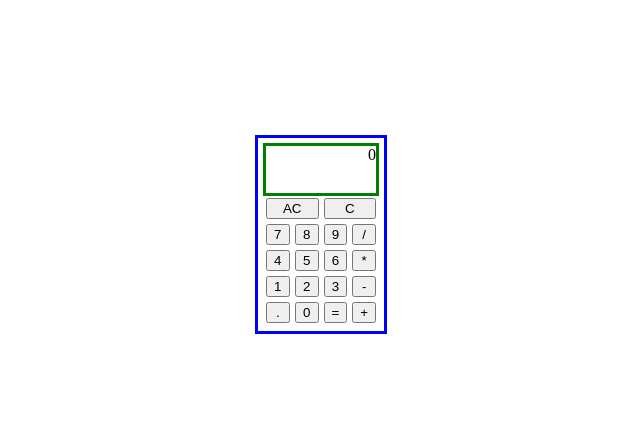
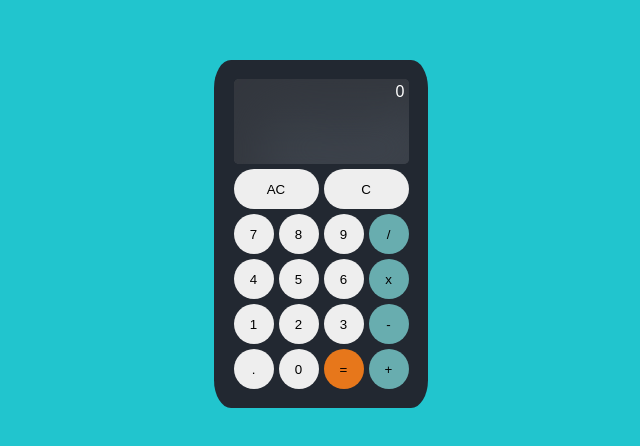
Before and after one commit to CookieJari/Calculator, a plain HTML site: page index.html in a window 1280 px wide. Shown: the part 166-612 px from the top of the page, without its empty margins (319-959 px from the left). Drawn offline with Linux system fonts and the light colour scheme.

Commit message:
Added css to the calculator

```diff
--- a/index.html
+++ b/index.html
@@ -18,19 +18,19 @@
             <button onclick="NumberPress('7')"class="grid-item grid-item-7" data-number>7</button>
             <button onclick="NumberPress('8')"class="grid-item grid-item-8">8</button>
             <button onclick="NumberPress('9')"class="grid-item grid-item-9">9</button>
-            <button class="grid-item grid-item-div">/</button>
+            <button class="grid-item grid-item-div grid-operator">/</button>
             <button onclick="NumberPress('4')"class="grid-item grid-item-4">4</button>
             <button onclick="NumberPress('5')"class="grid-item grid-item-5">5</button>
             <button onclick="NumberPress('6')"class="grid-item grid-item-6">6</button>
-            <button class="grid-item grid-item-mul">*</button>
+            <button class="grid-item grid-item-mul grid-operator">x </button>
             <button onclick="NumberPress('1')"class="grid-item grid-item-1">1</button>
             <button onclick="NumberPress('2')"class="grid-item grid-item-2">2</button>
             <button onclick="NumberPress('3')"class="grid-item grid-item-3">3</button>
-            <button class="grid-item grid-item-sub">-</button>
+            <button class="grid-item grid-item-sub grid-operator">-</button>
             <button class="grid-item grid-item-.">.</button>
             <button onclick="NumberPress('0')"class="grid-item grid-item-0">0</button>
-            <button class="grid-item grid-item-eq">=</button>
-            <button class="grid-item grid-item-add">+</button>
+            <button class="grid-item grid-item-eq grid-operator">=</button>
+            <button class="grid-item grid-item-add grid-operator">+</button>
         </div>
     </div>
 
--- a/script.js
+++ b/script.js
@@ -224,7 +224,7 @@ function Divide(a,b){
     }
     if (b===0) {
         AllClear();
-        textDiv.textContent="Bro u cannot divide by zero.";
+        textDiv.textContent="Divide by zero?";
     }
     else if (eq!=true) {
         ans=a/b;
--- a/style.css
+++ b/style.css
@@ -8,6 +8,7 @@ body{
     margin: 0px;
     height: 100%;
     width: 100%;
+    background-color: #21c5ce;
 }
 
 .flex-container{
@@ -19,21 +20,76 @@ body{
 }
 
 .grid-container{
-    outline: solid blue;
-    padding: .5em;
+    background-color: #222831;
+    padding: 1.2em;
+    border-radius: 8%;
     display: grid;
     grid-template-columns: repeat(4,1fr);
     grid-auto-rows: 1fr;
     grid-gap: 5px;
+
 }
 
+
+.grid-item{
+    border-radius: 100%;
+    background-color: #EEEEEE;
+    border: 0px;
+}
+.grid-item :not(.grid-item-text):hover{
+    background-color:#b7c3c4 ;
+}
+.grid-item:not(.grid-item-text):active{
+    background-color:#848e8f ;
+}
+.grid-item:not(.grid-item-clr, .grid-item-ac, .grid-item-text ){
+    height: 40px;
+    width: 40px;
+}
+
+/* Operators */
+    .grid-operator{
+        background-color: #68adaf;
+    }
+    .grid-operator:hover{
+        background-color: #80dde0;
+    }
+    .grid-operator:active{
+        background-color: #497c7e;
+    }
+
+/* Equal sign */
+    .grid-item-eq{
+        background-color: #e7771b;
+        border: 0px;
+    }
+
+    .grid-item-eq:hover{
+        background-color: rgb(240, 168, 109);
+        border: 0px;
+    }
+
+    .grid-item-eq:active{
+        background-color: rgb(156, 112, 77);
+        border: 0px;
+    }
+
+
 .grid-item-text{
-    outline: solid green;
-
     grid-column: 1/-1;
     grid-row: span 2;
     text-align: right;
+    border-radius: 5px;
+    padding: 4px;
+    color: white;
+    font-family: Arial, Helvetica, sans-serif;
+
+    background: #393E46;
+    box-shadow: inset 27px 27px 54px #33373e,
+            inset -27px -27px 54px #3f454e;
 }
+
 .grid-item-clr, .grid-item-ac{
     grid-column: span 2;
+    border-radius: 2.5em;
 }
```
